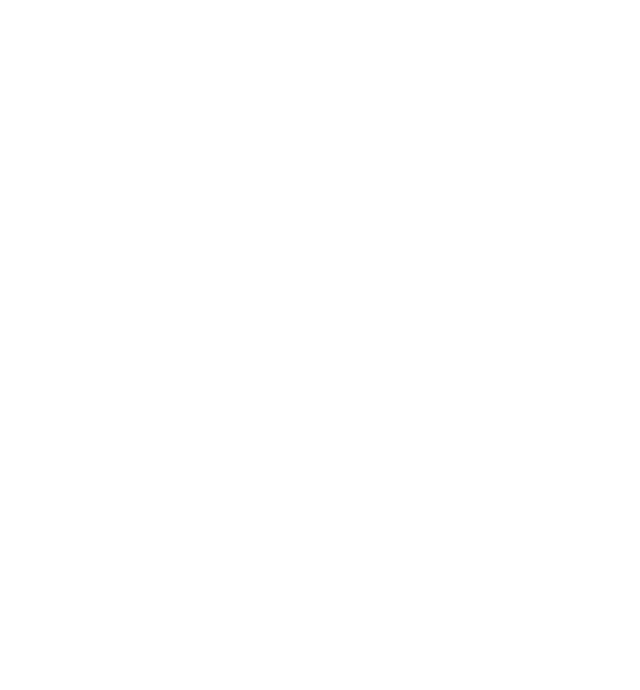
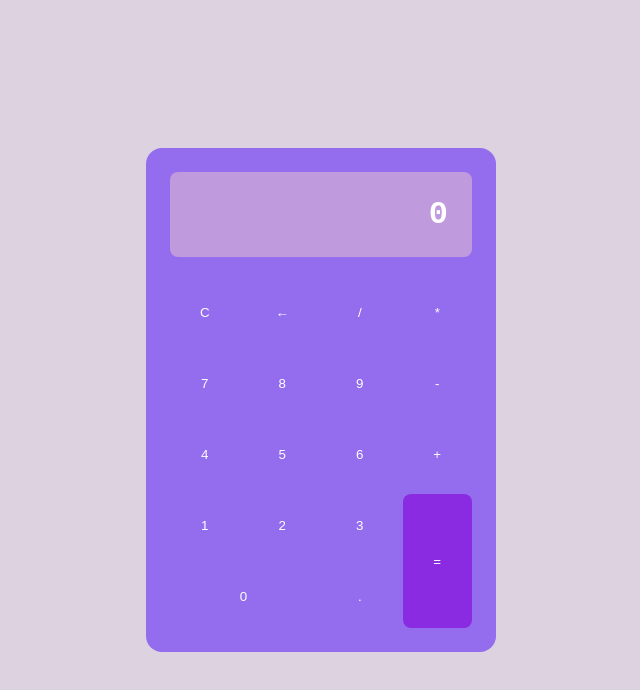
Before and after one commit to ClaritaZolorza/primer-repo-git, a plain HTML site: page index.html in a window 1280 px wide. Shown: the whole page, without its empty margins (319-959 px from the left). Drawn offline with Linux system fonts and the light colour scheme.

Commit message:
Proyecto Calculadora

```diff
--- /dev/null
+++ b/css/main.css
@@ -0,0 +1,66 @@
+* {
+    margin: 0;
+    padding: 0;
+    box-sizing: border-box;
+    font-family: sans-serif;
+}
+
+body {
+    min-height: 100vh;
+    background-color: #DDD2DF; /*090c31*/ /*CCA9DD*/
+    display: grid;
+    place-items: center;
+}
+
+.calculadora {
+    background-color: #946CEE; /*15173c*/
+    color: white;
+    width: 350px;
+    max-width: 100%;
+    padding: 1.5rem;
+    border-radius: 1rem;
+    display: grid;
+    grid-template-columns: repeat(4, 1fr);
+    gap: .5rem;
+}
+
+.pantalla {
+    grid-column: 1 / -1;
+    background-color: #BF9BDE; /*CCA9DD*/
+    padding: 1.5rem;
+    font-size: 2rem;
+    text-align: right;
+    border-radius: .5rem;
+    margin-bottom: 1rem;
+    font-family: monospace;
+    font-weight: 600;
+}
+
+.btn {
+    background-color: #946CEE;
+    color: white;
+    border: 0;
+    padding: 1.5rem .5rem;
+    display: flex;
+    justify-content: center;
+    align-items: center;
+    border-radius: .5rem;
+    cursor: pointer;
+}
+
+.btn:hover {
+    background-color: #CCA9DD;
+}
+
+#cero {
+    grid-column: span 2;
+}
+
+#igual {
+    grid-row: span 2;
+    background-color: #8A2BE2;/*e6394a*/ /*DE4C8A*/
+}
+
+#igual:hover {
+    background-color: #BC93C1; /*e65766*/ /*EE82EE*/
+}
--- a/index.html
+++ b/index.html
@@ -3,9 +3,36 @@
 <head>
     <meta charset="UTF-8">
     <meta name="viewport" content="width=device-width, initial-scale=1.0">
-    <title>Proyecto 1</title>
+    <title>Proyecto 1 | Calculadora</title>
+    <link rel="stylesheet" href="./css/main.css">
 </head>
 <body>
+    <!-- Se define el contenedor con la clase 'calculadora'-->
+    <div class="calculadora">
+        <!-- Muestra el resultado o los números introducidos en la calculadora -->
+        <div class="pantalla">0</div>
+        <!-- Cada botón tiene la clase 'btn' y un texto que muestra su función o número -->
+        <button id="c" class="btn">C</button>
+        <button id="borrar" class="btn">←</button>
+        <button class="btn">/</button>
+        <button class="btn">*</button>
+        <button class="btn">7</button>
+        <button class="btn">8</button>
+        <button class="btn">9</button>
+        <button class="btn">-</button>
+        <button class="btn">4</button>
+        <button class="btn">5</button>
+        <button class="btn">6</button>
+        <button class="btn">+</button>
+        <button class="btn">1</button>
+        <button class="btn">2</button>
+        <button class="btn">3</button>
+        <button id="igual" class="btn">=</button>
+        <button id="cero" class="btn">0</button>
+        <button class="btn">.</button>
+    </div>
+
+    <script src="./js/main.js"></script>
 
 </body>
 </html>
--- /dev/null
+++ b/js/main.js
@@ -0,0 +1,54 @@
+// Se selecciona el primer elemento con la clase '.pantalla'
+// Este elemento representa la pantalla de la calculadora
+const pantalla = document.querySelector(".pantalla");
+// Se esta seleccionando todos los elementos con la clase '.btn'
+const botones = document.querySelectorAll(".btn");
+
+// Itera sobre cada botón seleccionado
+botones.forEach(boton => {
+    // Cuando se hace click en un botón, se ejecuta la función de flecha que sigue
+    boton.addEventListener("click",()=>{
+        //console.log(boton.textContent);
+
+        // Obtiene el texto contenido dentro del botón que fue presionado
+        const botonApretado = boton.textContent;
+        // Verifica si el botón presionado tiene el id 'c'
+        if(boton.id === "c") { // Si es así, resetea la pantalla a 0
+            pantalla.textContent = "0";
+            return;
+        }
+
+        // Verifica si el botón presionado tiene el id 'borrar'
+        if (boton.id === "borrar") {
+            // Si la pantalla contiene solo un dígito o muestra "Error!", la pantalla se resetea a 0
+            if (pantalla.textContent.length === 1 || pantalla.textContent === "Error!") {
+                pantalla.textContent = "0";
+            } else { // Si no, elimina el último carácter de la pantalla
+                pantalla.textContent = pantalla.textContent.slice(0, -1);
+
+            }
+            return;
+        }
+
+        // Verifica si el botón presionado tiene el id 'igual'
+        if(boton.id === "igual") {
+            try {
+                // Evalua la expresión matemática
+                pantalla.textContent = eval(pantalla.textContent);
+            } catch { // Muestra "Error!" en pantalla si encuentra una expresión matemática invalida
+                pantalla.textContent = "Error!";
+            }
+
+            return;
+        }
+
+        // Verifica si la pantalla muestra "0" o "Error!"
+        if (pantalla.textContent === "0" || pantalla.textContent === "Error!") {
+            // Imprime el valor en pantalla una vez que se presiona el 'botonApretado'
+            pantalla.textContent = botonApretado;
+        } else { // de lo contrario, concatena el texto del botón presionado a lo que ya está en la pantalla
+            pantalla.textContent += botonApretado;
+        }
+
+    })
+})
```
